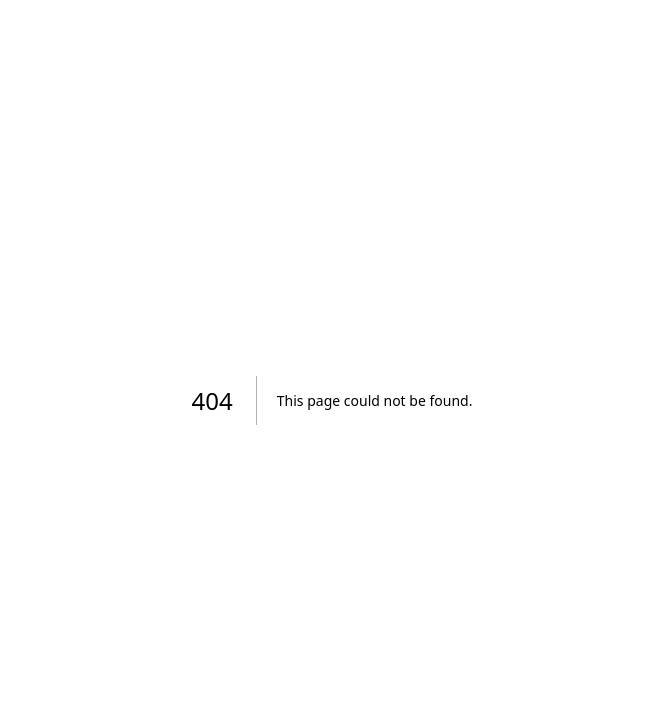
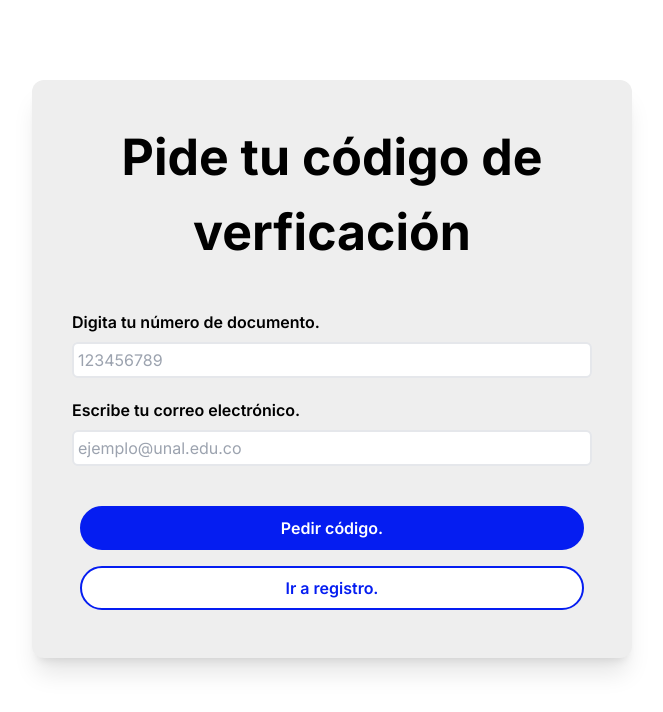
Before and after one commit to camunozv/oriun-frontend, a Next.js app: page /CodigoRegistro in a window 1280 px wide. Before the commit this address had no page. Shown: the top 712 px of the page, without its empty margins (308-971 px from the left). Built offline with nearby package versions, Linux system fonts and the light colour scheme.

Commit message:
Verification code form fully implemented; pending to test endpoints

```diff
--- /dev/null
+++ b/app/CodigoRegistro/page.jsx
@@ -0,0 +1,121 @@
+"use client";
+import React from "react";
+import { useForm } from "react-hook-form";
+import Link from "next/link";
+
+function RegisterCodePage() {
+  const {
+    register,
+    formState: { errors },
+    reset,
+    handleSubmit,
+  } = useForm();
+
+  const mySubmit = handleSubmit((data) => {
+    console.log(data, "hola");
+    /**
+     * API call for calling the register code.
+     *
+     *
+     */
+    alert("Pidiendo código...");
+    reset();
+  });
+  return (
+    <>
+      <main className="flex flex-col justify-center items-center w-full p-20">
+        <form
+          onSubmit={mySubmit}
+          className="flex flex-col justify-center rounded-xl items-center w-[600px] shadow-xl p-10 bg-gray-10"
+        >
+          <div className="flex justify-center items-center w-full gap-3 mb-9">
+            <h1 className="font-bold text-[50px] inline-block text-center">
+              Pide tu código de verficación
+            </h1>
+          </div>
+
+          <div className="flex justify-left items-left flex-col gap-2 w-full pt-1 pb-4">
+            <label className="font-semibold">
+              Digita tu número de documento.
+            </label>
+            <input
+              id="headquarter"
+              name="type_document"
+              className="border-2 rounded-md focus:outline-none focus:ring-0 focus:border-gray-600 px-1 py-1"
+              placeholder="123456789"
+              {...register("type_document", {
+                required: {
+                  value: true,
+                  message: "El tipo de documento es requerido.",
+                },
+                pattern: {
+                  value: /^[0-9]+$/i,
+                  message:
+                    "El número de documento no puede incluir ni puntos ni comas.",
+                },
+                maxLength: {
+                  value: 20,
+                  message:
+                    "El número de documento no puede tener más de 20 dígitos.",
+                },
+              })}
+            ></input>
+            {errors.type_document && (
+              <span className="text-[15px] underline text-black-500">
+                {errors.type_document.message}
+              </span>
+            )}
+          </div>
+
+          <div className="flex justify-left items-left flex-col gap-2 w-full pt-1 pb-8">
+            <label className="font-semibold">
+              Escribe tu correo electrónico.
+            </label>
+            <input
+              id="headquarter"
+              name="email"
+              className="border-2 rounded-md focus:outline-none focus:ring-0 focus:border-gray-600 px-1 py-1"
+              placeholder="ejemplo@unal.edu.co"
+              {...register("email", {
+                required: {
+                  value: true,
+                  message: "El correo es requerido.",
+                },
+                pattern: {
+                  value: /^[A-Za-z]+@unal\.edu\.co$/i,
+                  message: "El correo debe ser de dominio @unal.edu.co",
+                },
+              })}
+            ></input>
+            {errors.email && (
+              <span className="text-[15px] underline text-black-500">
+                {errors.email.message}
+              </span>
+            )}
+          </div>
+
+          <div className="w-full p-2">
+            <button
+              type="submit"
+              className="w-full font-semibold bg-figma_blue border-2 rounded-full border-figma_blue text-white hover:text-figma_blue hover:bg-white py-2"
+            >
+              Pedir código.
+            </button>
+          </div>
+          <div className="w-full p-2">
+            <Link href = '/Registro'>
+              <button
+                type="button"
+                className="w-full font-semibold bg-white border-2 rounded-full border-figma_blue text-figma_blue hover:text-white hover:bg-figma_blue py-2"
+              >
+                Ir a registro.
+              </button>
+            </Link>
+          </div>
+        </form>
+      </main>
+    </>
+  );
+}
+
+export default RegisterCodePage;
```
